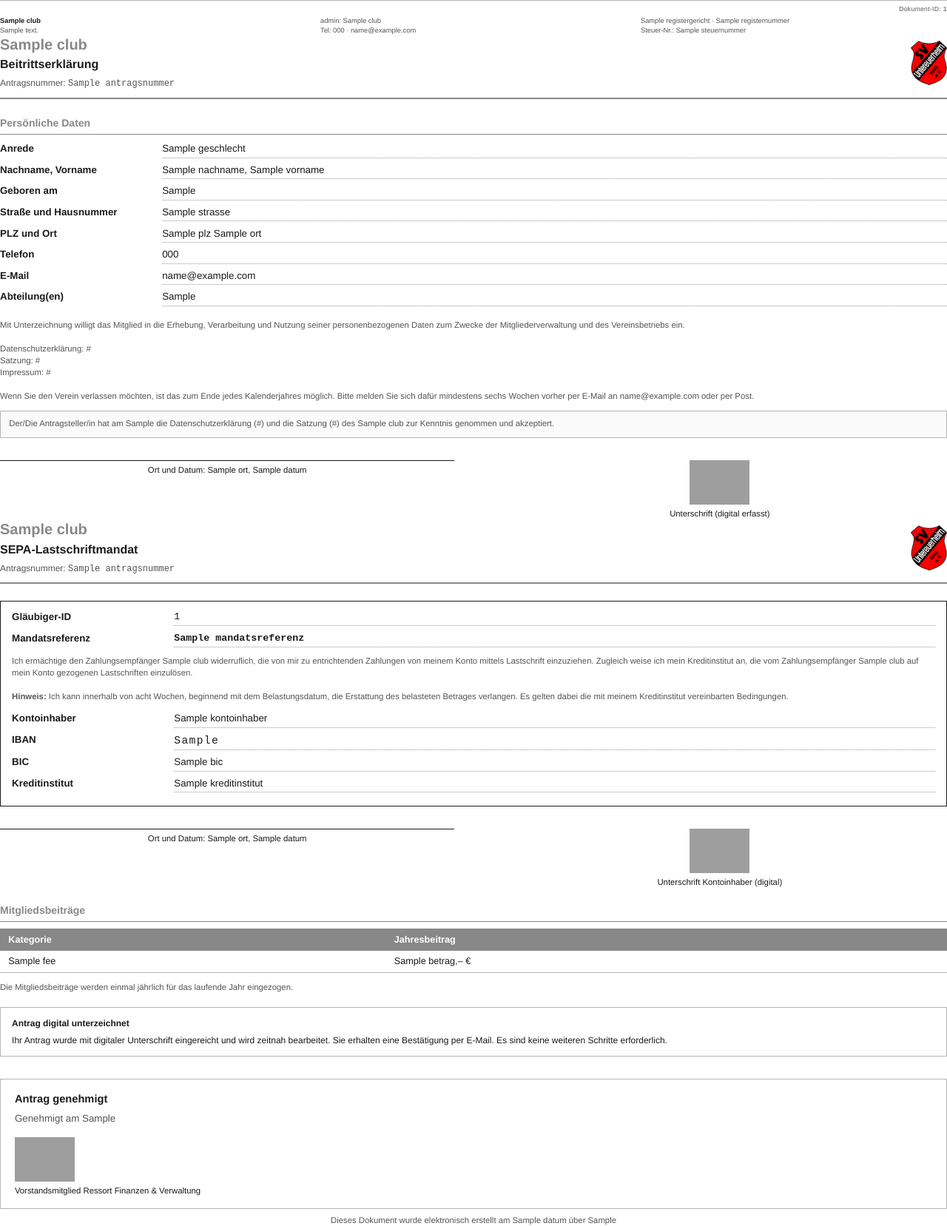
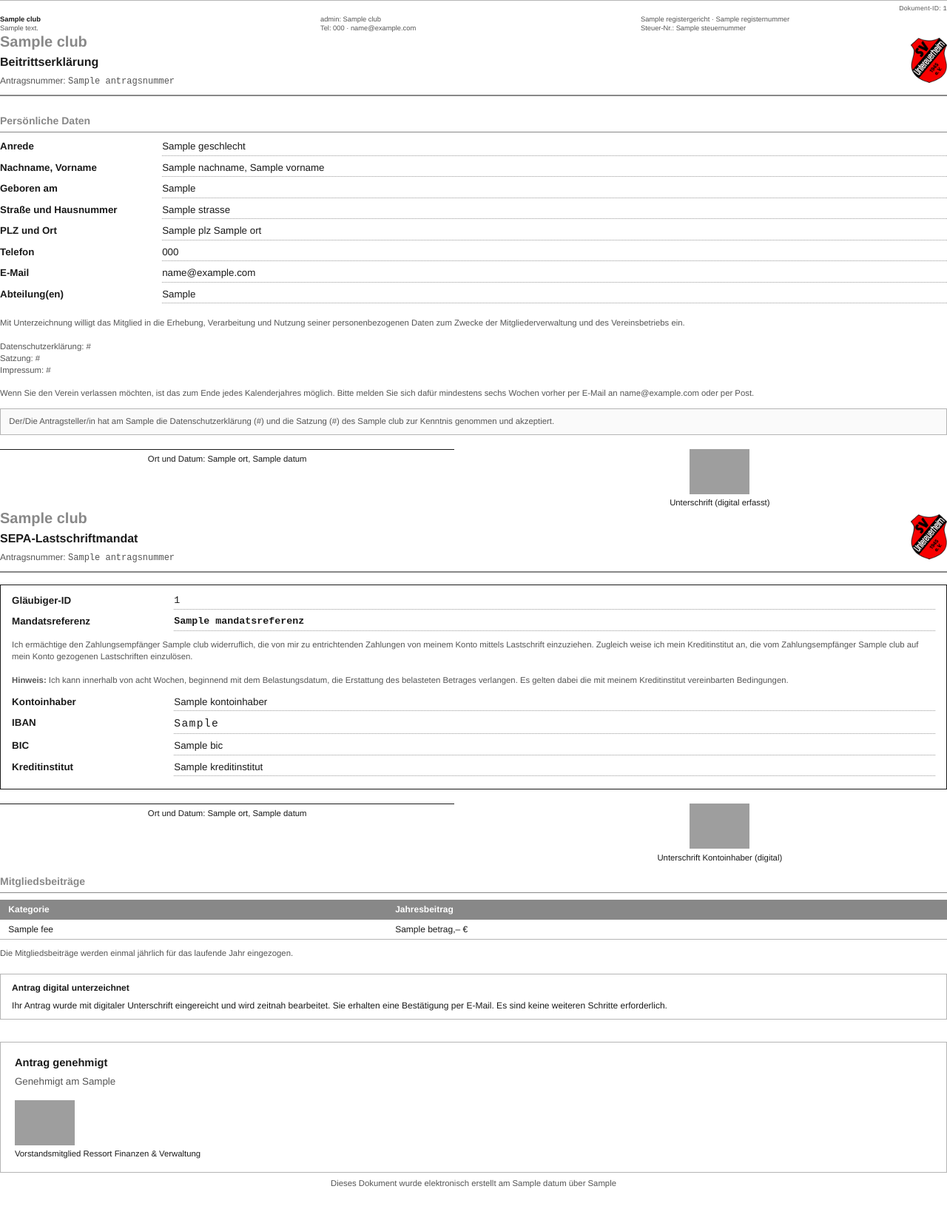
Before and after one commit to Paul1404/svums, a Python web app: template backend/app/templates/beitrittserklaerung.html in a window 1280 px wide. Shown: the whole page at 74% size. After the commit the page ends 1606 px from the top, so only its background shows below. Run offline with Jinja, Linux system fonts and the light colour scheme; the template is opened without the code that fills it: most values are stand-ins (such as "Sample title", 1, 10 or a date in 2020); grey boxes are pictures that could not be loaded.

Commit message:
fix(pdf): make production pagination deterministic

```diff
--- a/backend/app/templates/beitrittserklaerung.html
+++ b/backend/app/templates/beitrittserklaerung.html
@@ -82,17 +82,17 @@
   .fee-table {
     width: 100%;
     border-collapse: collapse;
-    margin: 2.5mm 0;
-    font-size: 9.5pt;
+    margin: 2mm 0;
+    font-size: 9pt;
   }
   .fee-table th {
     background-color: var(--din-accent);
     color: #fff;
-    padding: 1.5mm 3mm;
+    padding: 1.2mm 3mm;
     text-align: left;
   }
   .fee-table td {
-    padding: 1.3mm 3mm;
+    padding: 1mm 3mm;
     border-bottom: 0.4pt solid var(--din-line);
   }
   .fee-table tr.active {
@@ -105,7 +105,7 @@
     margin: 3mm 0;
   }
   .signature-area {
-    margin-top: 8mm;
+    margin-top: 5mm;
     display: flex;
     justify-content: space-between;
     gap: 8mm;
@@ -131,13 +131,13 @@
     margin: 0 auto 1mm auto;
   }
   .iban-display {
-    font-family: 'Courier New', monospace;
+    font-family: 'Courier New', 'Liberation Mono', 'DejaVu Sans Mono', monospace;
     font-size: 11pt;
     letter-spacing: 1pt;
   }
   .callout {
-    margin-top: 4mm;
-    padding: 3mm 4mm;
+    margin-top: 3mm;
+    padding: 2.5mm 4mm;
     border: 0.5pt solid var(--din-line);
     page-break-inside: avoid;
     break-inside: avoid;
@@ -310,7 +310,7 @@
   <img class="din-letterhead__logo" src="logo_svu.png" alt="{{ club.club_abbreviation }}">
 </header>
 
-<div class="sepa-box" style="margin-top: 6mm;">
+<div class="sepa-box" style="margin-top: 4mm;">
   <div class="form-row"><span class="form-row__label">Gläubiger-ID</span><span class="form-row__value mono">{{ glaeubiger_id }}</span></div>
   <div class="form-row"><span class="form-row__label">Mandatsreferenz</span><span class="form-row__value mono" style="font-weight: bold;">{{ mandatsreferenz }}</span></div>
 
@@ -345,7 +345,7 @@
   {% endif %}
 </div>
 
-<div class="form-section" style="margin-top: 5mm;">
+<div class="form-section" style="margin-top: 3.5mm;">
   <div class="form-section__title">Mitgliedsbeiträge</div>
   <table class="fee-table">
     <thead>
--- a/backend/app/templates/din5008.css
+++ b/backend/app/templates/din5008.css
@@ -13,10 +13,14 @@
 @page {
   size: A4;
   /* top applies to continuation pages (DIN head distance); first page is flush (see :first) */
-  margin: 16.9mm 20mm 16mm 25mm;
+  margin: 16.9mm 20mm 20mm 25mm;
   @bottom-left {
     content: element(dinfooter);
     width: 100%;
+    /* Anchor the footer to the top of the bottom-margin band so that, even when
+       the club name / address wrap to extra lines under an unknown system font,
+       it grows downward into the margin instead of overflowing the paper edge. */
+    vertical-align: top;
   }
 }
 
@@ -29,7 +33,11 @@
 }
 
 body {
-  font-family: 'Helvetica', 'Arial', sans-serif;
+  /* 'Liberation Sans' / 'DejaVu Sans' are the fonts bundled in the Docker image
+     (see Dockerfile). They are metric-compatible with Arial/Helvetica, so the
+     layout renders identically in production instead of falling back to an
+     unpredictable, taller system font that overflows the footer / pages. */
+  font-family: 'Helvetica', 'Arial', 'Liberation Sans', 'DejaVu Sans', sans-serif;
   font-size: 11pt;
   line-height: 1.5;
   color: var(--din-ink);
@@ -85,7 +93,7 @@ body {
 .din-letterhead--compact {
   height: auto;
   align-items: center;
-  margin-bottom: 4mm;
+  margin-bottom: 3mm;
 }
 .din-letterhead--compact .din-letterhead__logo {
   height: 16mm;
@@ -179,7 +187,7 @@ body {
   font-size: 10pt;
 }
 .mono {
-  font-family: 'Courier New', monospace;
+  font-family: 'Courier New', 'Liberation Mono', 'DejaVu Sans Mono', monospace;
 }
 
 /* ── Closing and signature ──────────────────────────────────── */
@@ -249,16 +257,16 @@ body {
   position: running(dinfooter);
   width: 100%;
   border-top: 0.5pt solid var(--din-line);
-  padding-top: 1.5mm;
+  padding-top: 1.2mm;
   font-size: 7pt;
   color: var(--din-muted);
-  line-height: 1.35;
+  line-height: 1.3;
 }
 .din-footer__docid {
   text-align: right;
   font-size: 6.5pt;
   letter-spacing: 0.2pt;
-  margin-bottom: 0.8mm;
+  margin-bottom: 0.6mm;
 }
 .din-footer__cols {
   display: flex;
```
Also changed, not shown: 1 other file.
